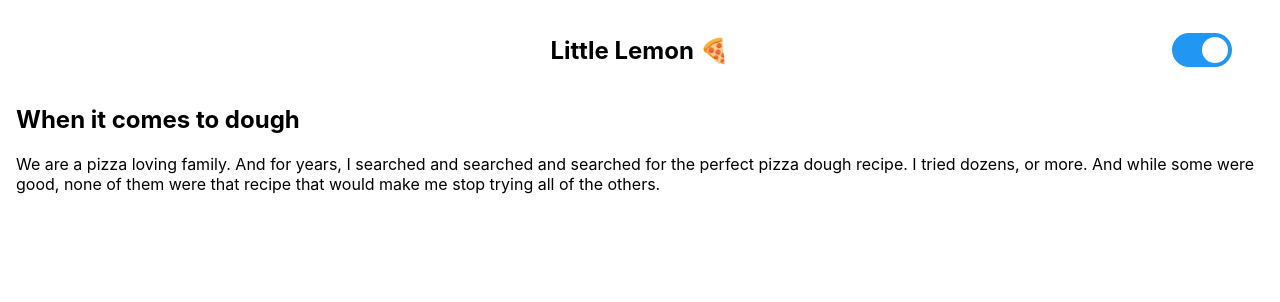
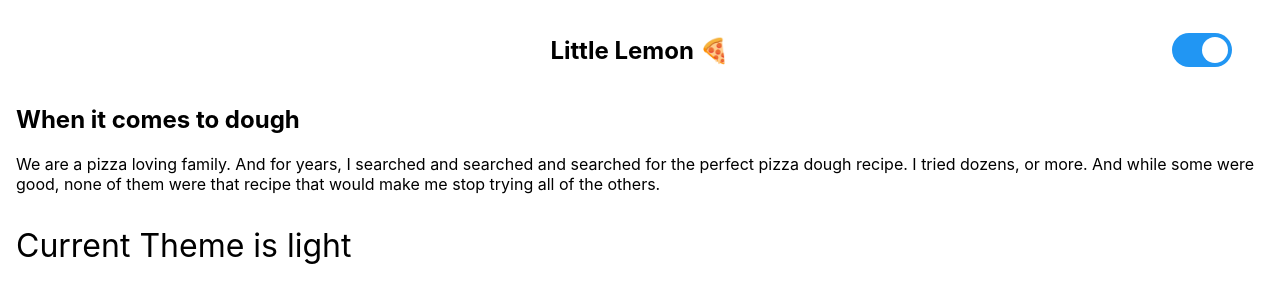
Before and after one commit to emmeiwhite/light-dark-theme-swticher, a React (Create React App) app: page / in a window 1280 px wide. Shown: the top 302 px of the page. Built offline with nearby package versions, Linux system fonts and the light colour scheme.

Commit message:
light-dark-1.3 changing color of all text as theme is switched!

```diff
--- a/src/components/Paragraph.js
+++ b/src/components/Paragraph.js
@@ -4,13 +4,11 @@ const Paragraph = ({ children }) => {
   const { theme } = useTheme();
   console.log(theme);
   return (
-    <p
-      style={{
-        color: theme === "light" ? "black" : "white",
-      }}
-    >
-      {children}
-    </p>
+    <div style={{ color: theme === "light" ? "black" : "white" }}>
+      <p>{children}</p>
+
+      <p style={{ fontSize: "2rem" }}>Current Theme is {theme}</p>
+    </div>
   );
 };
 
```
